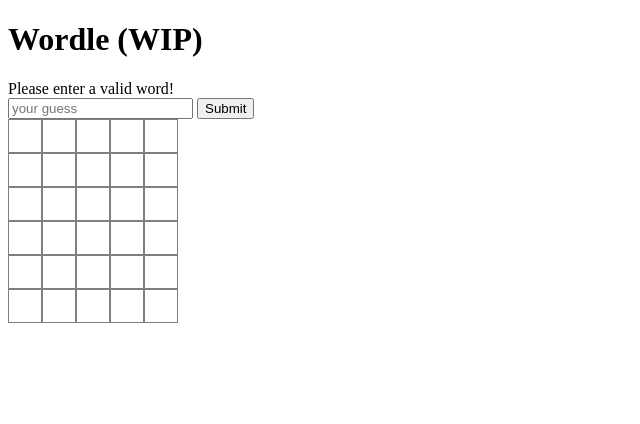
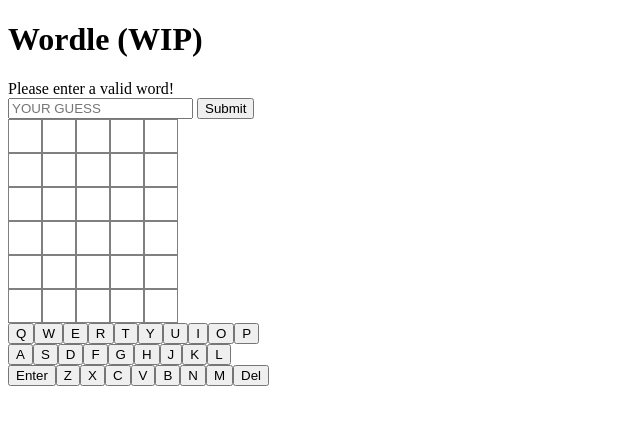
Before and after one commit to ivyli515/wordle_ga, a plain HTML site: page index.html in a window 1280 px wide. Both pictures are taken after typing "Sample" into the empty fields and a click on the button "Submit". Shown: the whole page, without its empty margins (0-640 px from the left). Drawn offline with Linux system fonts and the light colour scheme.

Commit message:
keyboard working

```diff
--- a/css/style.css
+++ b/css/style.css
@@ -8,3 +8,6 @@
     width: 2rem;
     height: 2rem;
 }
+#guessWord {
+    text-transform: uppercase;
+}
--- a/index.html
+++ b/index.html
@@ -10,7 +10,7 @@
   <body>
     <h1>Wordle (WIP)</h1>
     <div id="message"></div>
-    <div id="wordForm">
+    <div id="inputContainer">
       <input type="text" placeholder="your guess" id="guessWord" />
       <button id="submitGuess">Submit</button>
     </div>
@@ -58,6 +58,41 @@
         <div class="row-5"></div>
       </div>
     </div>
+    <div class="keyboard">
+        <div class="row" id="row-0">
+            <button class="key">q</button>
+            <button class="key">w</button>
+            <button class="key">e</button>
+            <button class="key">r</button>
+            <button class="key">t</button>
+            <button class="key">y</button>
+            <button class="key">u</button>
+            <button class="key">i</button>
+            <button class="key">o</button>
+            <button class="key">p</button>
+          </div>
+          <div class="row" id="row-1">
+            <button class="key">a</button>
+            <button class="key">s</button>
+            <button class="key">d</button>
+            <button class="key">f</button>
+            <button class="key">g</button>
+            <button class="key">h</button>
+            <button class="key">j</button>
+            <button class="key">k</button>
+            <button class="key">l</button>
+          </div>
+          <div class="row" id="row-2">
+            <button class="key" id="enter">Enter</button>
+            <button class="key">z</button>
+            <button class="key">x</button>
+            <button class="key">c</button>
+            <button class="key">v</button>
+            <button class="key">b</button>
+            <button class="key">n</button>
+            <button class="key">m</button>
+            <button class="key">Del</button>
+    </div>
     <script type="module" src="js/script.js"></script>
   </body>
 </html>
--- a/js/script.js
+++ b/js/script.js
@@ -4,6 +4,16 @@ import {generateWord, isGuessValid} from './wordle-words.js';
 const targetWord = generateWord();
 console.log(targetWord);
 let message = document.getElementById('message');
+let guessWord = document.getElementById('guessWord');
+
+// guessWord.value.toUpperCase();
+let keys = document.getElementsByClassName('key');
+for (let keyElement of keys) {
+    if (keyElement.textContent != 'Enter' && keyElement.textContent != 'Del') {
+        keyElement.textContent = keyElement.textContent.toUpperCase();
+        keyElement.setAttribute('id', keyElement.textContent);
+    }
+}
 // const targetWord = 'PEACH';
 
 const guesses = [
@@ -33,6 +43,13 @@ function renderBoard(currentGuesses) {
 
             if (letter === targetObj[colNum]) {
                 columnsDiv.children[colNum].style.background = 'green'
+                // for (let keyElement of keys) {
+                //     if (keyElement.textContent.toLocaleUpperCase() === targetObj[colNum]) {
+                //         keyElement.style.background = 'green'
+                //     }
+                // }
+                let keyId = targetObj[colNum]
+                document.getElementById(keyId).style.background = 'green';
                 delete targetObj[colNum]
                 delete guessObj[colNum]
             }
@@ -43,12 +60,33 @@ function renderBoard(currentGuesses) {
 
             if (letter !== targetObj[colNum] && Object.values(targetObj).includes(letter)) {
                 columnsDiv.children[colNum].style.background = 'yellow'
+                // for (let keyElement of keys) {
+                //     if (keyElement.textContent.toLocaleUpperCase() === letter && !keyElement.style.background) {
+                //         keyElement.style.background = 'yellow'
+                //     }
+                // }
+                let keyId = letter;
+                const yellowKey = document.getElementById(keyId);
+                if (!yellowKey.style.background) {
+                    yellowKey.style.background = 'yellow'
+                }
                 const col = getKeyByValue(targetObj, letter);
                 delete targetObj[col]
                 delete guessObj[colNum]
             }
             else {
                 columnsDiv.children[colNum].style.background = 'grey';
+                // for (let keyElement of keys) {
+                //     if (keyElement.textContent.toLocaleUpperCase() === columnsDiv.children[colNum].textContent
+                //         && !keyElement.style.background) {
+                //         keyElement.style.background = 'grey'
+                //     }
+                // }
+                let keyId = columnsDiv.children[colNum].textContent
+                const greyKey = document.getElementById(keyId);
+                if (!greyKey.style.background) {
+                    greyKey.style.background = 'grey'
+                }
             }
         })
 
@@ -67,7 +105,7 @@ function decideGameState() {
         message.innerText = "Congratulations! You won."
     }
     else if (!guesses.includes('')) {
-        message.innerText = 'You have exhausted all your guesses!'
+        message.innerText = `You have exhausted all your guesses! The word you are looking for is ${targetWord}`
         // document.getElementById('guessWord').value = ''
     }
 
@@ -79,18 +117,51 @@ function decideGameState() {
 
 document.getElementById('submitGuess').addEventListener('click', handleClick);
 function handleClick() {
-
+    // console.log(guessWord.textContent);
     message.innerText = ''
-    const yourGuess = document.getElementById('guessWord').value.toUpperCase();
+    const yourGuess = guessWord.value.toUpperCase();
     if (guesses.includes('') && isGuessValid(yourGuess)) {
         const idx = guesses.indexOf('');
         guesses[idx] = yourGuess;
         renderBoard(guesses)
-        document.getElementById('guessWord').value = '';
+        guessWord.value = '';
     }
     else if (!isGuessValid(yourGuess)) {
         message.innerText = 'Please enter a valid word!'
-        document.getElementById('guessWord').value = ''
+        guessWord.value = ''
     }
     decideGameState()
 }
+
+// Keyboard
+
+
+function generateGuessWord() {
+    let keyboardGuess = ''
+    for (let keyElement of keys) {
+        let key = keyElement.textContent;
+        keyElement.addEventListener('click', function () {
+            switch(key) {
+                case "Del":
+                    guessWord.value = guessWord.value.slice(0, guessWord.value.length-1);
+                    break;
+                case "Enter":
+                    handleClick();
+                    keyboardGuess = '';
+                    break;
+                default:
+                    keyboardGuess = keyboardGuess.concat(key);
+                    guessWord.value = keyboardGuess;
+
+            }
+        })
+    }
+}
+
+// function renderKeyboard() {
+//     for (let keyElement of keys) {
+//         for ()
+//     }
+// }
+
+generateGuessWord()
```
